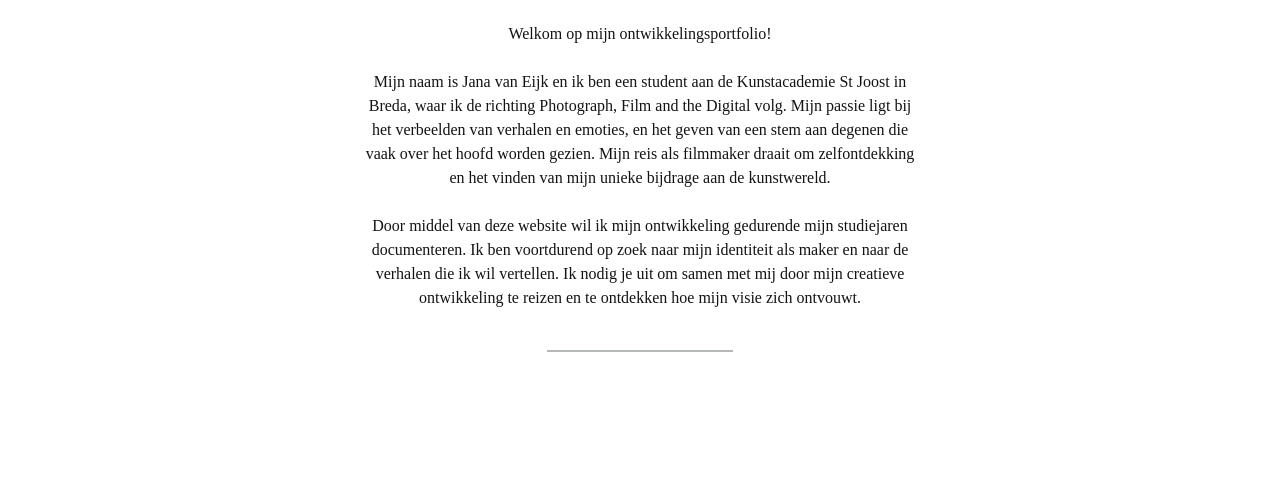
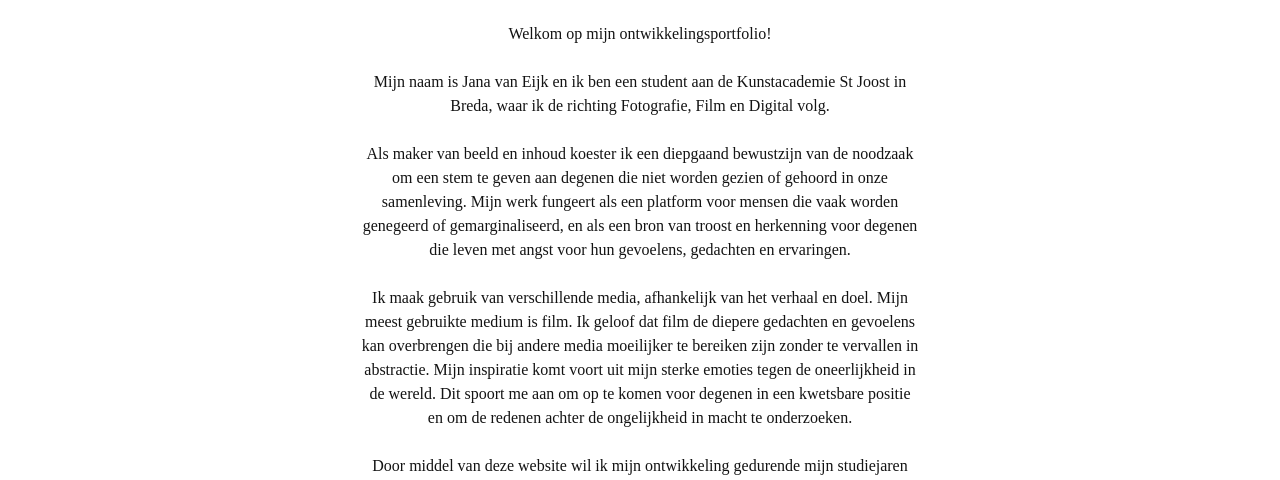
Before and after one commit to Cavalier1204/JVEPortfolio-FE, a React (Vite) app: page / in a window 1280 px wide. Shown: the part 458-938 px from the top of the page. Before the commit the page ends 850 px from the top, so only its background shows below. Built offline with nearby package versions, Linux system fonts and the light colour scheme; no server answers.

Commit message:
Change landing page text

```diff
--- a/src/pages/Landingpage.jsx
+++ b/src/pages/Landingpage.jsx
@@ -13,12 +13,32 @@ const LandingPage = () => {
         <br />
         <p>
           Mijn naam is Jana van Eijk en ik ben een student aan de Kunstacademie
-          St Joost in Breda, waar ik de richting Photograph, Film and the
-          Digital volg. Mijn passie ligt bij het verbeelden van verhalen en
-          emoties, en het geven van een stem aan degenen die vaak over het hoofd
-          worden gezien. Mijn reis als filmmaker draait om zelfontdekking en het
-          vinden van mijn unieke bijdrage aan de kunstwereld.
+          St Joost in Breda, waar ik de richting Fotografie, Film en Digital
+          volg.
         </p>
+
+        <br />
+        <p>
+          Als maker van beeld en inhoud koester ik een diepgaand bewustzijn van
+          de noodzaak om een stem te geven aan degenen die niet worden gezien of
+          gehoord in onze samenleving. Mijn werk fungeert als een platform voor
+          mensen die vaak worden genegeerd of gemarginaliseerd, en als een bron
+          van troost en herkenning voor degenen die leven met angst voor hun
+          gevoelens, gedachten en ervaringen.
+        </p>
+
+        <br />
+        <p>
+          Ik maak gebruik van verschillende media, afhankelijk van het verhaal
+          en doel. Mijn meest gebruikte medium is film. Ik geloof dat film de
+          diepere gedachten en gevoelens kan overbrengen die bij andere media
+          moeilijker te bereiken zijn zonder te vervallen in abstractie. Mijn
+          inspiratie komt voort uit mijn sterke emoties tegen de oneerlijkheid
+          in de wereld. Dit spoort me aan om op te komen voor degenen in een
+          kwetsbare positie en om de redenen achter de ongelijkheid in macht te
+          onderzoeken.
+        </p>
+
         <br />
         <p>
           Door middel van deze website wil ik mijn ontwikkeling gedurende mijn
```
